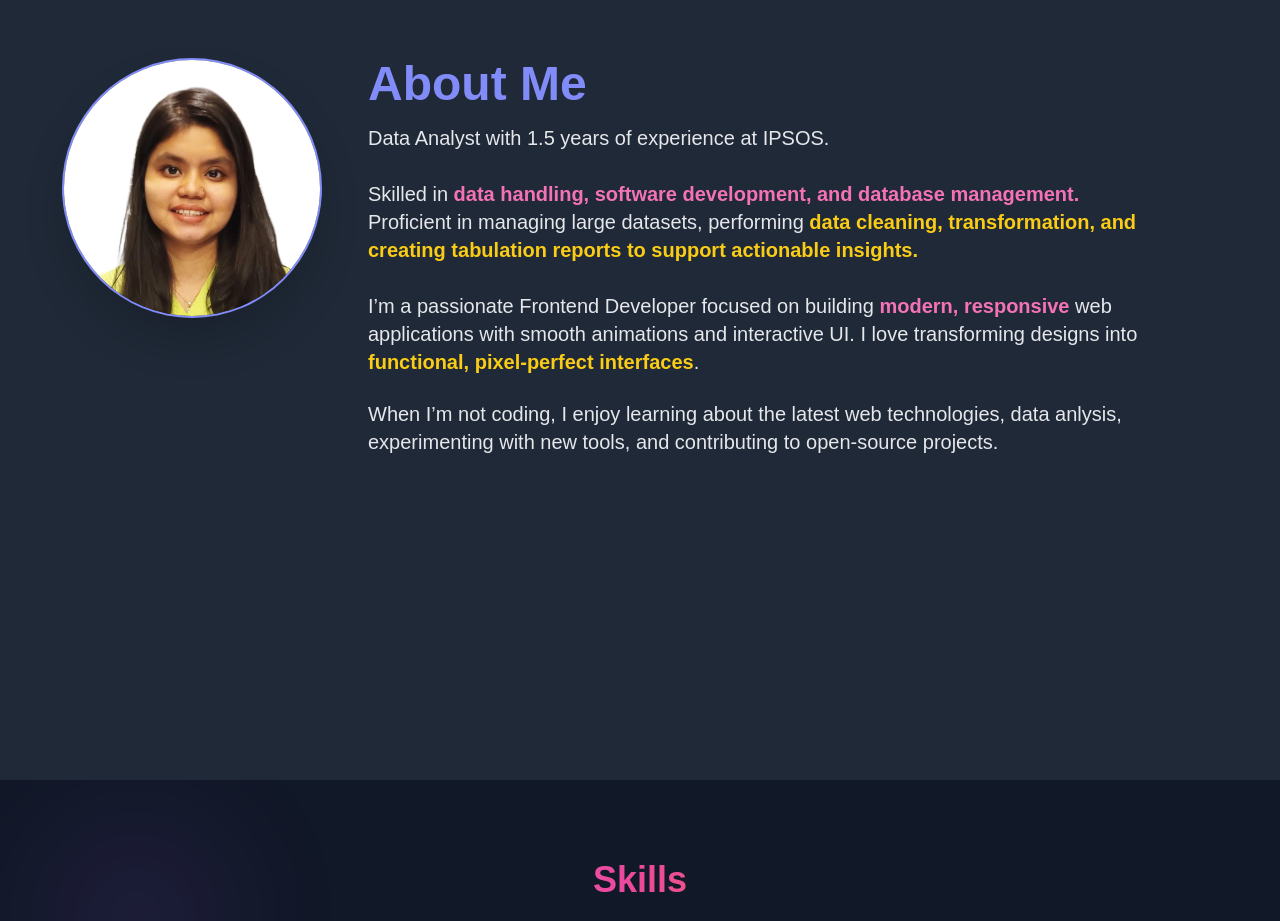
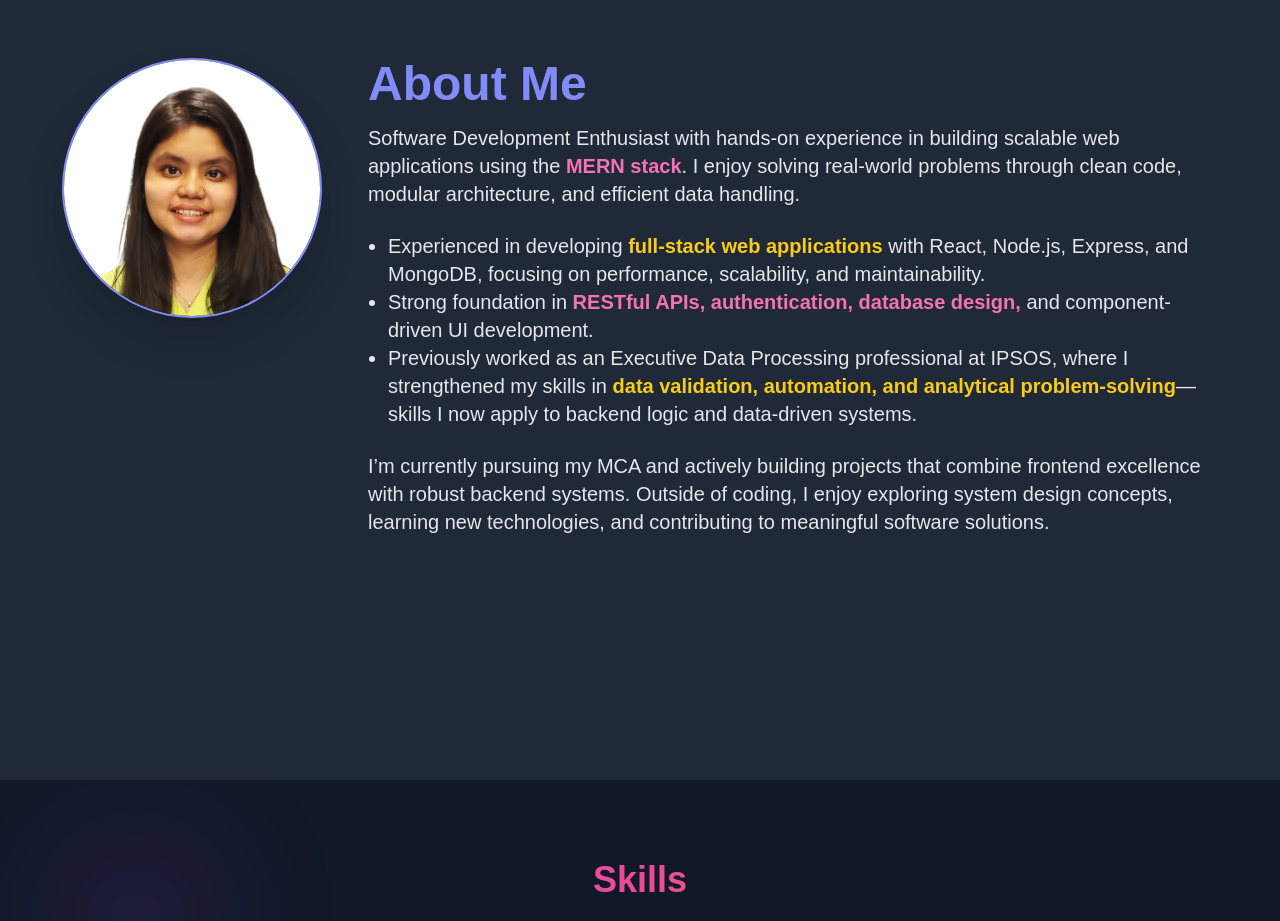
Before and after one commit to aachalp63/my-portfolio, a React (Create React App) app: page / in a window 1280 px wide. Shown: the part 820-1741 px from the top of the page. Built offline with nearby package versions, Linux system fonts and the light colour scheme.

Commit message:
Revise About section with updated profile details
Updated the About component to reflect new skills and experiences, emphasizing full-stack development and current educational pursuits.

```diff
--- a/src/components/About.jsx
+++ b/src/components/About.jsx
@@ -6,7 +6,9 @@ const About = ({ dark }) => (
   <section
     id="about"
     className={`min-h-screen px-6 py-20 transition-colors ${
-      dark ? "bg-gray-800" : "bg-gradient-to-r from-purple-50 via-cyan-50 to-blue-50"
+      dark
+        ? "bg-gray-800"
+        : "bg-gradient-to-r from-purple-50 via-cyan-50 to-blue-50"
     }`}
   >
     <div className="max-w-6xl mx-auto flex flex-col md:flex-row items-center md:items-start gap-12">
@@ -38,58 +40,76 @@ const About = ({ dark }) => (
         >
           About Me
         </h2>
+
         <p
           className={`text-lg md:text-xl leading-relaxed mb-6 ${
             dark ? "text-gray-200" : "text-gray-700"
           }`}
         >
-          Data Analyst with 1.5 years of experience at IPSOS.<br></br>
-          <br></br>
-          <ul>
-            <li>Skilled in{" "}
+          Software Development Enthusiast with hands-on experience in building
+          scalable web applications using the{" "}
           <span
             className={`font-semibold ${
               dark ? "text-pink-400" : "text-pink-500"
             }`}
           >
-            data handling, software development, and database management.
-          </span>{" "}</li>
-            <li>Proficient in managing large datasets, performing {" "}
+            MERN stack
+          </span>
+          . I enjoy solving real-world problems through clean code, modular
+          architecture, and efficient data handling.
+        </p>
+
+        <ul
+          className={`text-lg md:text-xl leading-relaxed mb-6 list-disc pl-5 ${
+            dark ? "text-gray-200" : "text-gray-700"
+          }`}
+        >
+          <li>
+            Experienced in developing{" "}
             <span
               className={`font-semibold ${
                 dark ? "text-yellow-400" : "text-yellow-500"
               }`}
             >
-            data cleaning, transformation, and creating
-              tabulation reports to support actionable insights.
+              full-stack web applications
             </span>{" "}
+            with React, Node.js, Express, and MongoDB, focusing on performance,
+            scalability, and maintainability.
           </li>
-          </ul>
-          <br></br>
-          I’m a passionate Frontend Developer focused on building{" "}
+          <li>
+            Strong foundation in{" "}
             <span
               className={`font-semibold ${
                 dark ? "text-pink-400" : "text-pink-500"
               }`}
             >
-            modern, responsive
+              RESTful APIs, authentication, database design,
             </span>{" "}
-          web applications with smooth animations and interactive UI. I love transforming designs into{" "}
+            and component-driven UI development.
+          </li>
+          <li>
+            Previously worked as an Executive Data Processing professional at
+            IPSOS, where I strengthened my skills in{" "}
             <span
               className={`font-semibold ${
                 dark ? "text-yellow-400" : "text-yellow-500"
               }`}
             >
-            functional, pixel-perfect interfaces
+              data validation, automation, and analytical problem-solving
             </span>
-          .
-        </p>
+            — skills I now apply to backend logic and data-driven systems.
+          </li>
+        </ul>
+
         <p
           className={`text-lg md:text-xl leading-relaxed ${
             dark ? "text-gray-200" : "text-gray-700"
           }`}
         >
-          When I’m not coding, I enjoy learning about the latest web technologies, data anlysis, experimenting with new tools, and contributing to open-source projects.
+          I’m currently pursuing my MCA and actively building projects that
+          combine frontend excellence with robust backend systems. Outside of
+          coding, I enjoy exploring system design concepts, learning new
+          technologies, and contributing to meaningful software solutions.
         </p>
       </motion.div>
     </div>
```
Lines whose indentation alone changed are shown as unchanged.
